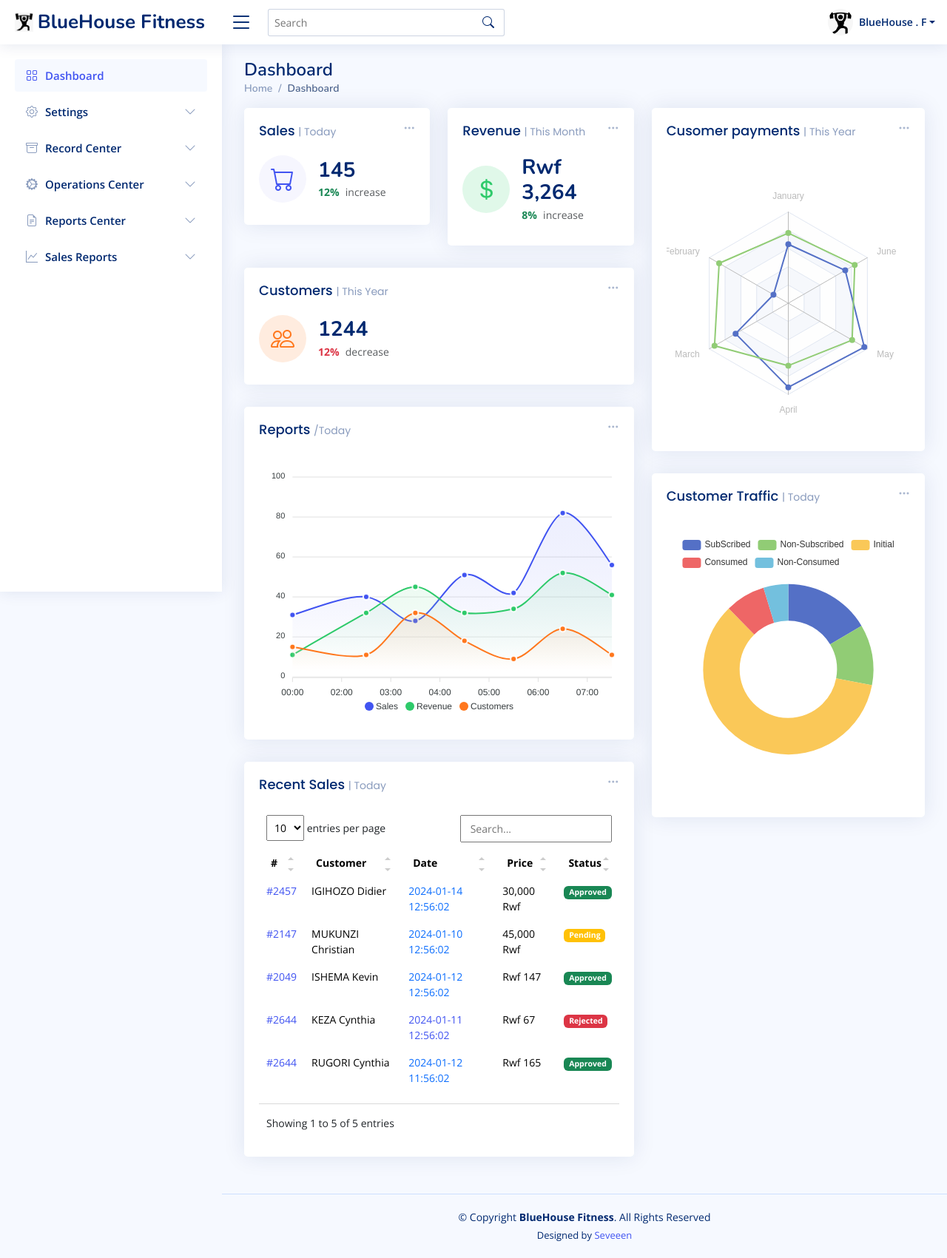
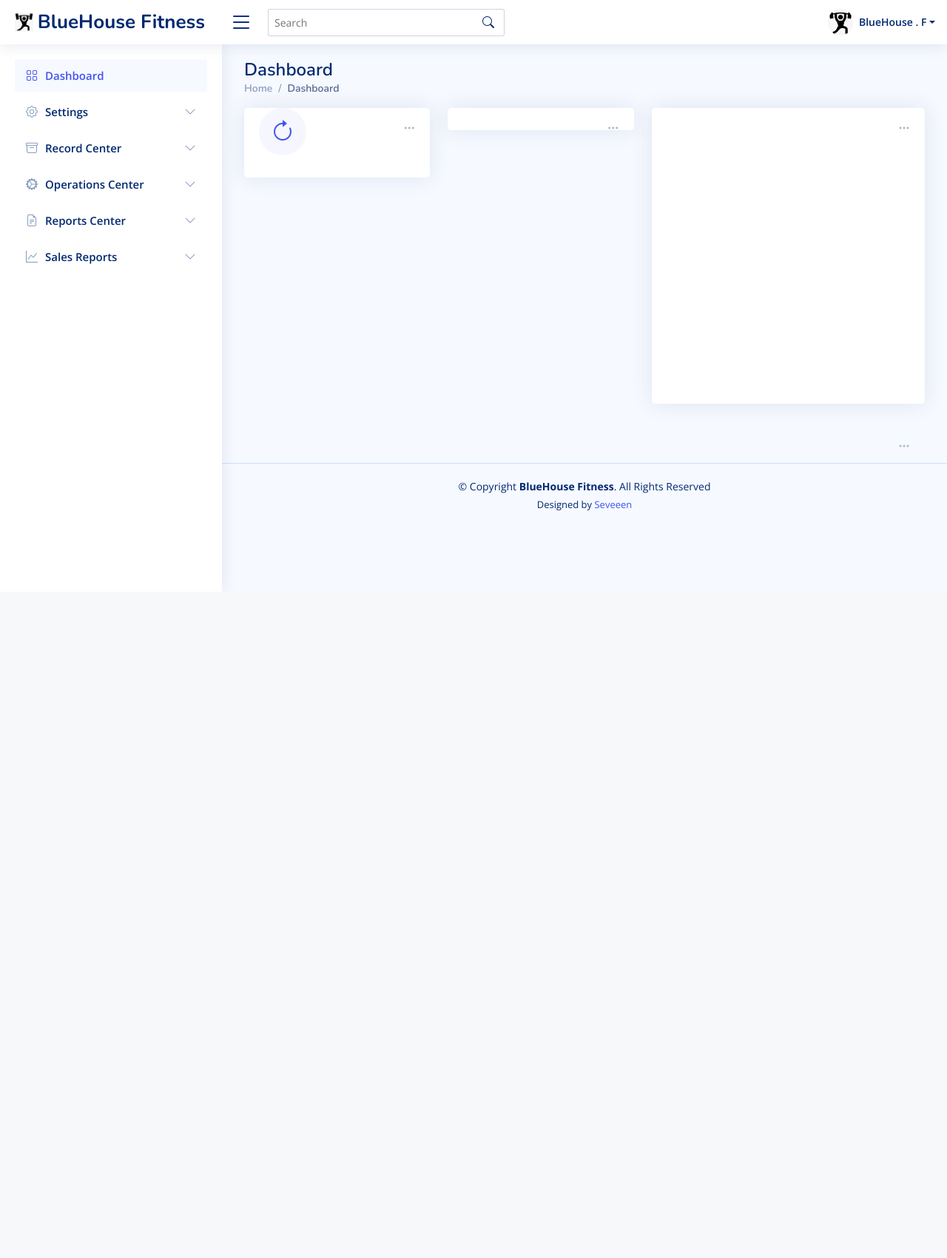
Before and after one commit to IGIHOZO/BlueHouseFitness, a PHP site: page /dashboard.php in a window 1280 px wide. Shown: the whole page at 74% size. After the commit the page ends 783 px from the top, so only its background shows below. Run offline with PHP 8.4, Linux system fonts and the light colour scheme; a map, chart or similar area stays blank; some libraries are stand-ins or nearby versions.

Commit message:
CPANEL UPLOAD

```diff
--- a/dashboard.php
+++ b/dashboard.php
@@ -32,13 +32,12 @@ require("main/view.php");
   <!-- Template Main CSS File -->
   <link href="assets/css/style.css" rel="stylesheet">
 
-  <!-- =======================================================
-  * Template Name: NiceAdmin
-  * Updated: Nov 17 2023 with Bootstrap v5.3.2
-  * Template URL: https://bootstrapmade.com/nice-admin-bootstrap-admin-html-template/
-  * Author: BootstrapMade.com
-  * License: https://bootstrapmade.com/license/
-  ======================================================== -->
+  <style>
+  /* Add this style to make the button show a pointer cursor on hover */
+  #reloadButton {
+    cursor: pointer;
+  }
+</style>
 </head>
 
 <body>
@@ -83,16 +82,11 @@ require("main/view.php");
                 </div>
 
                 <div class="card-body">
-                  <h5 class="card-title">Sales <span>| Today</span></h5>
+                  <!-- <h5 class="card-title">Sales <span>| Today</span></h5> -->
 
                   <div class="d-flex align-items-center">
-                    <div class="card-icon rounded-circle d-flex align-items-center justify-content-center">
-                      <i class="bi bi-cart"></i>
-                    </div>
-                    <div class="ps-3">
-                      <h6>145</h6>
-                      <span class="text-success small pt-1 fw-bold">12%</span> <span class="text-muted small pt-2 ps-1">increase</span>
-
+                    <div class="card-icon rounded-circle d-flex align-items-center justify-content-center" id="reloadButton">
+                    <i class="bi bi-arrow-clockwise"></i>
                     </div>
                   </div>
                 </div>
@@ -118,17 +112,17 @@ require("main/view.php");
                 </div>
 
                 <div class="card-body">
-                  <h5 class="card-title">Revenue <span>| This Month</span></h5>
+                  <!-- <h5 class="card-title">Revenue <span>| This Month</span></h5> -->
 
                   <div class="d-flex align-items-center">
-                    <div class="card-icon rounded-circle d-flex align-items-center justify-content-center">
+                    <!-- <div class="card-icon rounded-circle d-flex align-items-center justify-content-center">
                       <i class="bi bi-currency-dollar"></i>
                     </div>
                     <div class="ps-3">
                       <h6>Rwf 3,264</h6>
                       <span class="text-success small pt-1 fw-bold">8%</span> <span class="text-muted small pt-2 ps-1">increase</span>
 
-                    </div>
+                    </div> -->
                   </div>
                 </div>
 
@@ -136,11 +130,11 @@ require("main/view.php");
             </div><!-- End Revenue Card -->
 
             <!-- Customers Card -->
-            <div class="col-xxl-4 col-xl-12">
+            <!-- <div class="col-xxl-4 col-xl-12"> -->
 
-              <div class="card info-card customers-card">
+              <!-- <div class="card info-card customers-card"> -->
 
-                <div class="filter">
+                <!-- <div class="filter">
                   <a class="icon" href="#" data-bs-toggle="dropdown"><i class="bi bi-three-dots"></i></a>
                   <ul class="dropdown-menu dropdown-menu-end dropdown-menu-arrow">
                     <li class="dropdown-header text-start">
@@ -151,9 +145,9 @@ require("main/view.php");
                     <li><a class="dropdown-item" href="#">This Month</a></li>
                     <li><a class="dropdown-item" href="#">This Year</a></li>
                   </ul>
-                </div>
+                </div> -->
 
-                <div class="card-body">
+                <!-- <div class="card-body">
                   <h5 class="card-title">Customers <span>| This Year</span></h5>
 
                   <div class="d-flex align-items-center">
@@ -167,16 +161,17 @@ require("main/view.php");
                     </div>
                   </div>
 
-                </div>
-              </div>
+                </div> -->
+              <!-- </div> -->
 
-            </div><!-- End Customers Card -->
+            <!-- </div> -->
+            <!-- End Customers Card -->
 
             <!-- Reports -->
             <div class="col-12">
               <div class="card">
 
-                <div class="filter">
+                <!-- <div class="filter">
                   <a class="icon" href="#" data-bs-toggle="dropdown"><i class="bi bi-three-dots"></i></a>
                   <ul class="dropdown-menu dropdown-menu-end dropdown-menu-arrow">
                     <li class="dropdown-header text-start">
@@ -187,15 +182,15 @@ require("main/view.php");
                     <li><a class="dropdown-item" href="#">This Month</a></li>
                     <li><a class="dropdown-item" href="#">This Year</a></li>
                   </ul>
-                </div>
+                </div> -->
 
-                <div class="card-body">
-                  <h5 class="card-title">Reports <span>/Today</span></h5>
+                <!-- <div class="card-body">
+                  <h5 class="card-title">Reports <span>/Today</span></h5> -->
 
                   <!-- Line Chart -->
-                  <div id="reportsChart"></div>
+                  <!-- <div id="reportsChart"></div> -->
 
-                  <script>
+                  <!-- <script>
                     document.addEventListener("DOMContentLoaded", () => {
                       new ApexCharts(document.querySelector("#reportsChart"), {
                         series: [{
@@ -246,16 +241,17 @@ require("main/view.php");
                         }
                       }).render();
                     });
-                  </script>
+                  </script> -->
                   <!-- End Line Chart -->
 
-                </div>
+                <!-- </div> -->
 
               </div>
-            </div><!-- End Reports -->
+            </div>
+            <!-- End Reports -->
 
             <!-- Recent Sales -->
-            <div class="col-12">
+            <!-- <div class="col-12">
               <div class="card recent-sales overflow-auto">
 
                 <div class="filter">
@@ -326,7 +322,8 @@ require("main/view.php");
                 </div>
 
               </div>
-            </div><!-- End Recent Sales -->
+            </div> -->
+            <!-- End Recent Sales -->
 
           </div>
         </div><!-- End Left side columns -->
@@ -350,11 +347,11 @@ require("main/view.php");
             </div>
 
             <div class="card-body pb-0">
-              <h5 class="card-title">Cusomer payments <span>| This Year</span></h5>
+              <!-- <h5 class="card-title">Cusomer payments <span>| This Year</span></h5> -->
 
               <div id="budgetChart" style="min-height: 400px;" class="echart"></div>
 
-              <script>
+              <!-- <script>
                 document.addEventListener("DOMContentLoaded", () => {
                   var budgetChart = echarts.init(document.querySelector("#budgetChart")).setOption({
                     legend: {
@@ -403,7 +400,7 @@ require("main/view.php");
                     }]
                   });
                 });
-              </script>
+              </script> -->
 
             </div>
           </div><!-- End Budget Report -->
@@ -423,7 +420,7 @@ require("main/view.php");
               </ul>
             </div>
 
-            <div class="card-body pb-0">
+            <!-- <div class="card-body pb-0">
               <h5 class="card-title">Customer Traffic <span>| Today</span></h5>
 
               <div id="trafficChart" style="min-height: 400px;" class="echart"></div>
@@ -483,7 +480,7 @@ require("main/view.php");
                 });
               </script>
 
-            </div>
+            </div> -->
           </div><!-- End Website Traffic -->
 
         </div><!-- End Right side columns -->
@@ -494,3 +491,33 @@ require("main/view.php");
   </main><!-- End #main -->
 
   <?php include("footer.php")?>
+
+  <script>
+document.addEventListener('DOMContentLoaded', function() {
+  // Add click event listener to the button
+  document.getElementById('reloadButton').addEventListener('click', function() {
+    // Create a new XMLHttpRequest object
+    var xhr = new XMLHttpRequest();
+
+    // Set up the request
+    xhr.open('GET', 'main/view.php?checkRemainingDays=1', true);
+
+    // Define the callback function to handle the response
+    xhr.onreadystatechange = function() {
+      if (xhr.readyState == 4) {
+        if (xhr.status == 200) {
+          // Handle the AJAX response here
+          console.log(xhr.responseText);
+          // You can update the UI or perform other actions based on the response
+        } else {
+          // Handle the error if the AJAX request fails
+          console.error('Error:', xhr.status, xhr.statusText);
+        }
+      }
+    };
+
+    // Send the request
+    xhr.send();
+  });
+});
+</script>
--- a/footer.php
+++ b/footer.php
@@ -8,7 +8,7 @@
       <!-- You can delete the links only if you purchased the pro version. -->
       <!-- Licensing information: https://bootstrapmade.com/license/ -->
       <!-- Purchase the pro version with working PHP/AJAX contact form: https://bootstrapmade.com/nice-admin-bootstrap-admin-html-template/ -->
-      Designed by <a href="https://seveeen.rw/">Seveeen</a>
+      Designed by <a href="https://seveeen.rw/" target="_blank">Seveeen</a>
     </div>
   </footer><!-- End Footer -->
 
--- a/main/action.php
+++ b/main/action.php
@@ -350,7 +350,7 @@ class MainActions extends DBConnect
 
         $sel_sub = $con->prepare("SELECT * FROM customer_subscriptions WHERE customer_id=? AND status=?");
         $sel_sub->bindValue(1, $client);
-        $sel_sub->bindValue(2, 'active');
+        $sel_sub->bindValue(2, 1);
         $sel_sub->execute();
         $fet_sel_sub = $sel_sub->fetch(PDO::FETCH_ASSOC);
 
@@ -462,7 +462,7 @@ class MainActions extends DBConnect
                             SET consumed_months = TIMESTAMPDIFF(MONTH, starting_date, NOW()),
                                 remaining_months = GREATEST(all_months - TIMESTAMPDIFF(MONTH, starting_date, NOW()), 0),
                                 updated_date = NOW()
-                            WHERE status = 'active'";
+                            WHERE status = 1";
 
             $updateStmt = $con->prepare($updateQuery);
             $updateStmt->execute();
--- a/main/view.php
+++ b/main/view.php
@@ -75,10 +75,10 @@ class MainView extends DBConnect
         //            WHERE customers.CustomerStatus = 1 AND customer_subscriptions.status = 1 AND SubscriptionRemainingDays >=1";
         // $query = "SELECT * FROM customer_subscriptions
         //   JOIN customers ON customer_subscriptions.customer_id = customers.CustomerID
-        //   WHERE customers.CustomerStatus = 1 AND customer_subscriptions.status = 'inactive' AND customer_subscriptions.ending_date < NOW()";
+        //   WHERE customers.CustomerStatus = 1 AND customer_subscriptions.status = 0 AND customer_subscriptions.ending_date < NOW()";
         $query = "SELECT * FROM customer_subscriptions
         JOIN customers ON customer_subscriptions.customer_id = customers.CustomerID
-        WHERE customers.CustomerStatus = 1 AND customer_subscriptions.status = 'active' AND DATE(customer_subscriptions.ending_date) >= CURDATE()";
+        WHERE customers.CustomerStatus = 1 AND customer_subscriptions.status = 1 AND DATE(customer_subscriptions.ending_date) >= CURDATE()";
 
 
 
@@ -357,7 +357,7 @@ public function checkRemainingDays()
     try {
         $selectQuery = "SELECT customer_subscription_id, customer_id, starting_date, ending_date, all_months, remaining_months
                         FROM customer_subscriptions
-                        WHERE status = 'active' AND remaining_months > 0";
+                        WHERE status = 1 AND remaining_months > 0";
 
         $selectStmt = $con->prepare($selectQuery);
         $selectStmt->execute();
```
Also changed, not shown: db/bluehouse.sql (+64 -3 lines).
